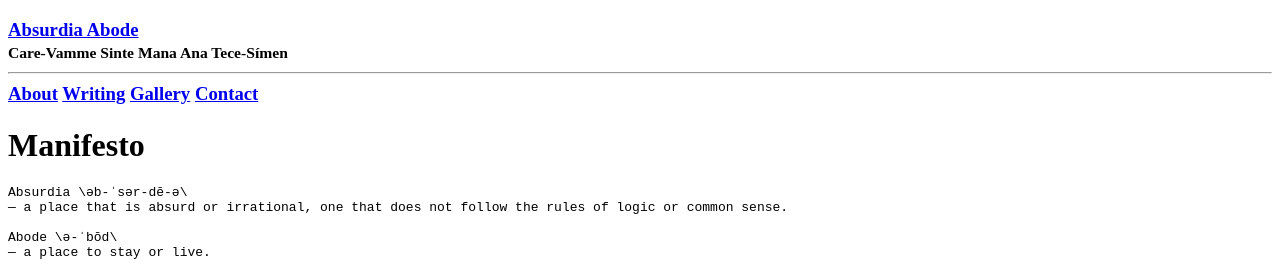
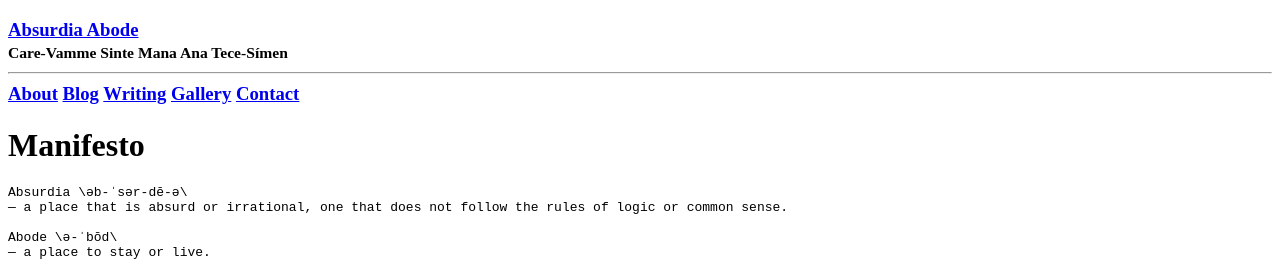
Before and after one commit to Fafau06/fafau06.github.io, a Jekyll site: the page built from index.html, in a window 1280 px wide. Shown: the top 276 px of the page. Built offline with Jekyll 4.4.1, drawn with Linux system fonts in a browser that asks for light colours.

Commit message:
Update settings.yml

```diff
--- a/_data/settings.yml
+++ b/_data/settings.yml
@@ -8,6 +8,7 @@ google-ID: ''
 
 menu:
 - {name: 'About',   url: 'about.html'}
+- {name: 'Blog',    url: 'blog.html'}
 - {name: 'Writing', url: 'writing.html'}
 - {name: 'Gallery', url: 'gallery.html'}
 - {name: 'Contact', url: 'contact.html'}
```
